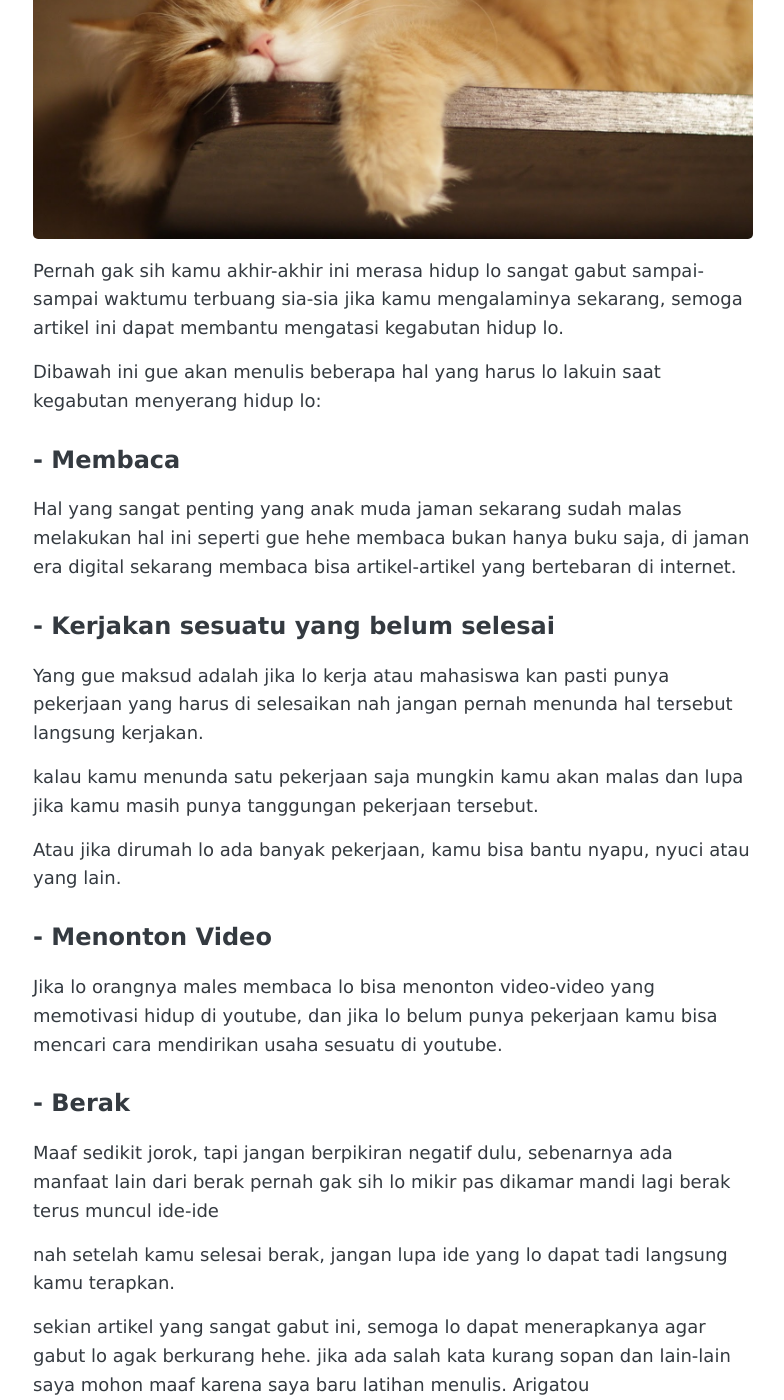
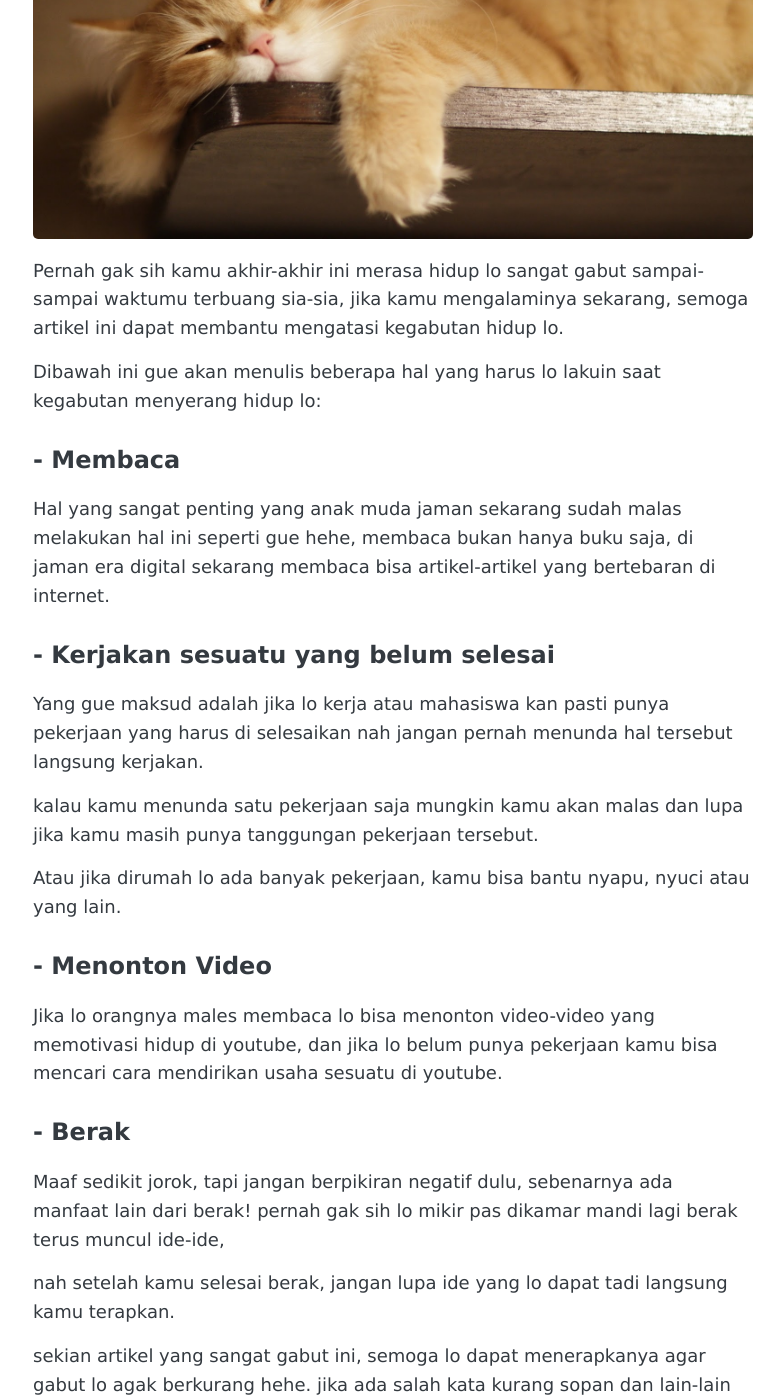
Before and after one commit to adif48/Blog, a Jekyll site: the page built from _posts/2019-2-3-lakukan-hal-ini-jika-hidupmu-merasa-gabut.md, in a window 1280 px wide and 1400 px high, scrolled down 565 px. Shown: the whole window, without its empty margins (247-1031 px from the left). Built offline with Jekyll 4.4.1, drawn with Linux system fonts in a browser that asks for light colours; comment, search, counter and statistics services are not loaded.

```diff
--- a/_posts/2019-2-3-lakukan-hal-ini-jika-hidupmu-merasa-gabut.md
+++ b/_posts/2019-2-3-lakukan-hal-ini-jika-hidupmu-merasa-gabut.md
@@ -11,14 +11,14 @@ Pernah gak sih kamu akhir-akhir ini merasa hidupmu sangat gabut
 
 ![](https://raw.githubusercontent.com/adif48/blog/gh-pages/images/gabut.jpg)
 
-Pernah gak sih kamu akhir-akhir ini merasa hidup lo sangat gabut sampai-sampai waktumu terbuang sia-sia
+Pernah gak sih kamu akhir-akhir ini merasa hidup lo sangat gabut sampai-sampai waktumu terbuang sia-sia,
 jika kamu mengalaminya sekarang, semoga artikel ini dapat membantu mengatasi kegabutan hidup lo.
 
 Dibawah ini gue akan menulis beberapa hal yang harus lo lakuin saat kegabutan menyerang hidup lo:
 
 ## - Membaca
 
-Hal yang sangat penting yang anak muda jaman sekarang sudah malas melakukan hal ini seperti gue hehe
+Hal yang sangat penting yang anak muda jaman sekarang sudah malas melakukan hal ini seperti gue hehe,
 membaca bukan hanya buku saja, di jaman era digital sekarang membaca bisa artikel-artikel yang bertebaran
 di internet.
 
@@ -39,8 +39,8 @@ dan jika lo belum punya pekerjaan kamu bisa mencari cara mendirikan usaha sesuat
 
 ## - Berak
 
-Maaf sedikit jorok, tapi jangan berpikiran negatif dulu, sebenarnya ada manfaat lain dari berak
-pernah gak sih lo mikir pas dikamar mandi lagi berak terus muncul ide-ide
+Maaf sedikit jorok, tapi jangan berpikiran negatif dulu, sebenarnya ada manfaat lain dari berak!
+pernah gak sih lo mikir pas dikamar mandi lagi berak terus muncul ide-ide,
 
 nah setelah kamu selesai berak, jangan lupa ide yang lo dapat tadi langsung kamu terapkan.
 
```
